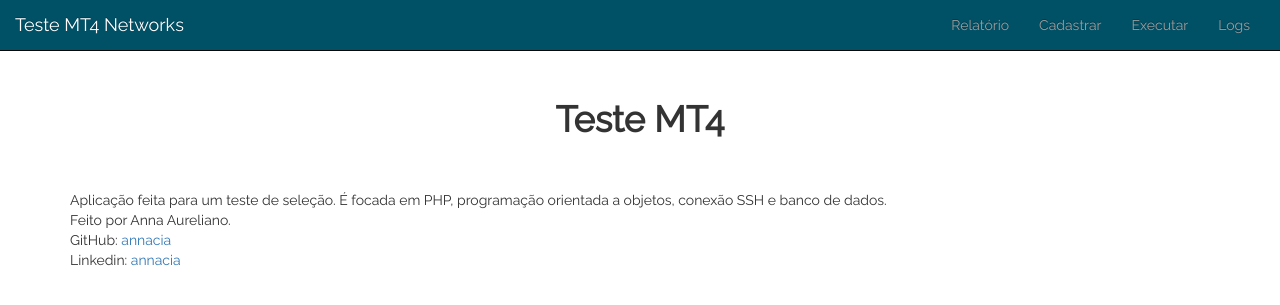
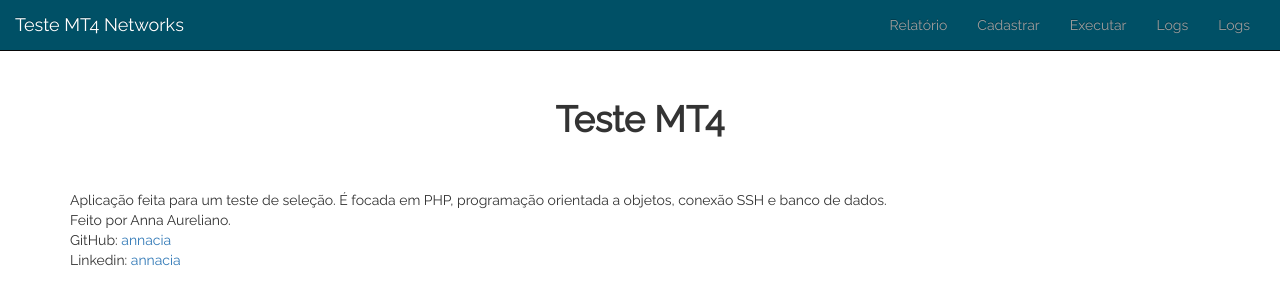
Before and after one commit to annacia/mt4_php, a PHP site: page /index.php in a window 1280 px wide. Shown: the top 305 px of the page. Run offline with PHP 8.4, Linux system fonts and the light colour scheme; some libraries are stand-ins or nearby versions.

Commit message:
Msg de log

```diff
--- a/cabecalho.php
+++ b/cabecalho.php
@@ -24,6 +24,7 @@
             <li class="iten-m"><a href="cadastro.php">Cadastrar</a></li>
             <li class="iten-m"><a href="executar.php">Executar</a></li>
             <li class="iten-m"><a href="tabela-logs.php">Logs</a></li>
+            <li class="iten-m"><a href="tabela-logs.php">Logs</a></li>
         </ul>
     </div>
 </nav>
--- a/js/links.js
+++ b/js/links.js
@@ -11,6 +11,7 @@ function ativaDispositivo(element){
         type: "POST",
         dataType: "text",
         success:function(response){
+            console.log('ok');
             console.log(response);
         },
         error: function (xhr, ajaxOptions, thrownError) {
```
